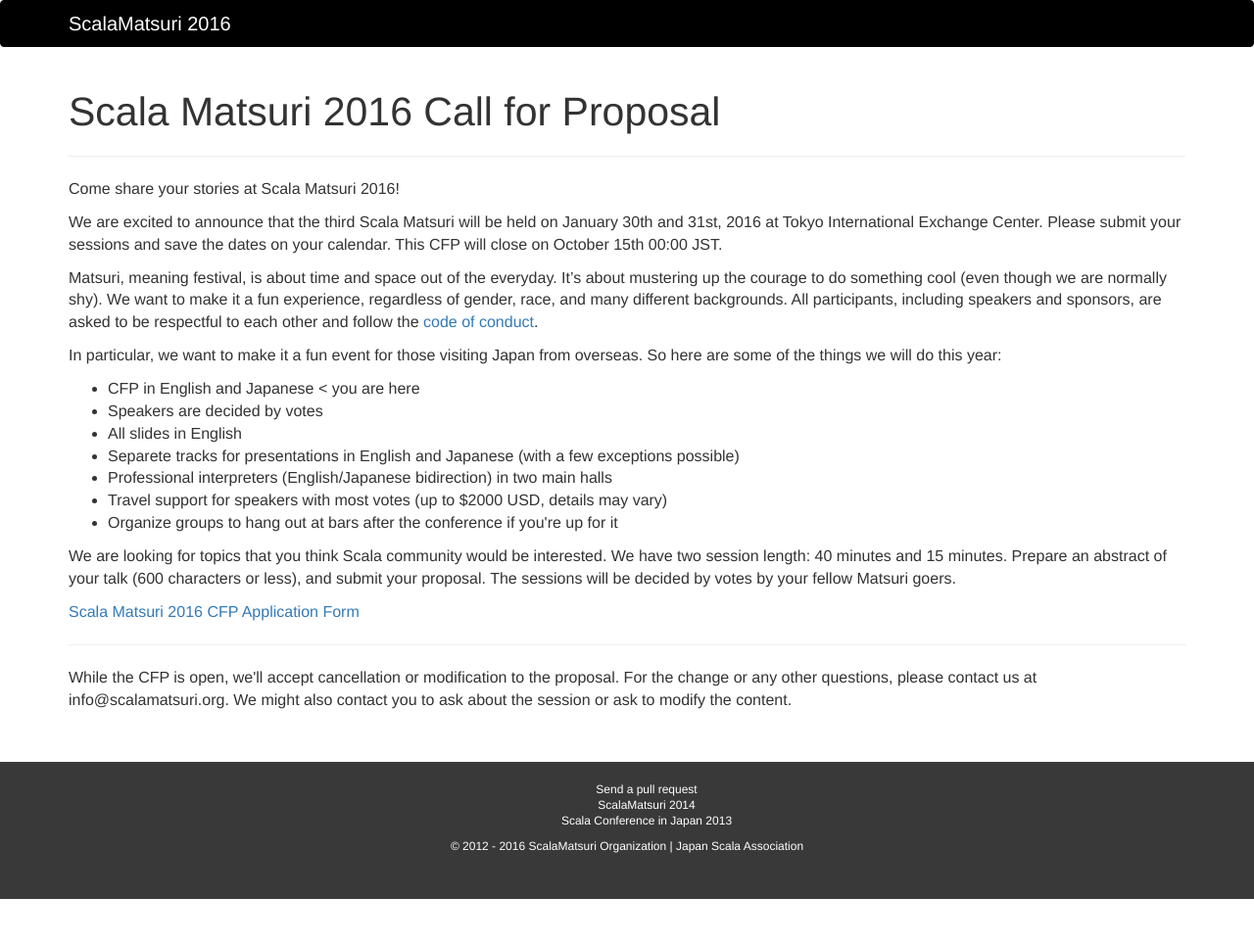
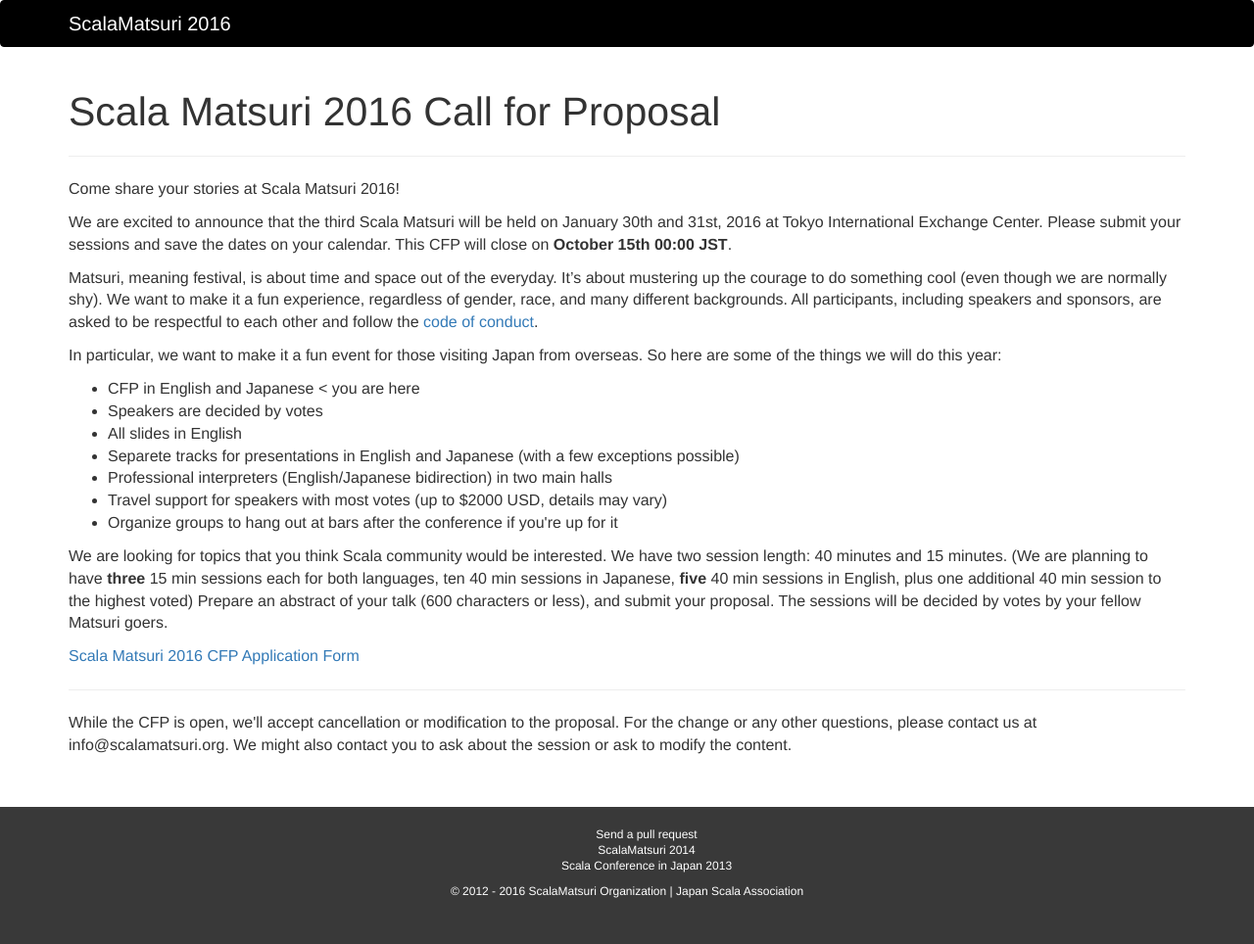
Before and after one commit to scalajp/2016.scalamatsuri.org, a Jekyll site: the page built from en/cfp/index.html, in a window 1280 px wide. Shown: the whole page at 98% size. Built offline with Jekyll 4.4.1, drawn with Linux system fonts in a browser that asks for light colours; nearby versions of some CDN libraries; comment, search, counter and statistics services are not loaded; before the commit the page ends 918 px from its top, so only the background shows below that.

Commit message:
Fixes scalajp/2015#219. セッションの内訳予定を書く

```diff
--- a/en/cfp/index.html
+++ b/en/cfp/index.html
@@ -12,7 +12,7 @@ Come share your stories at Scala Matsuri 2016!
 </p>
 
 <p>
-We are excited to announce that the third Scala Matsuri will be held on January 30th and 31st, 2016 at Tokyo International Exchange Center. Please submit your sessions and save the dates on your calendar. This CFP will close on October 15th 00:00 JST.
+We are excited to announce that the third Scala Matsuri will be held on January 30th and 31st, 2016 at Tokyo International Exchange Center. Please submit your sessions and save the dates on your calendar. This CFP will close on <b>October 15th 00:00 JST</b>.
 <p>
 Matsuri, meaning festival, is about time and space out of the everyday. It’s about mustering up the courage to do something cool (even though we are normally shy). We want to make it a fun experience, regardless of gender, race, and many different backgrounds. All participants, including speakers and sponsors, are asked to be respectful to each other and follow the <a href="http://scalamatsuri.org/en/code-of-conduct/">code of conduct</a>.
 </p>
@@ -31,7 +31,13 @@ In particular, we want to make it a fun event for those visiting Japan from over
   </ul>
 </p>
 <p>
-We are looking for topics that you think Scala community would be interested. We have two session length: 40 minutes and 15 minutes. Prepare an abstract of your talk (600 characters or less), and submit your proposal. The sessions will be decided by votes by your fellow Matsuri goers.
+We are looking for topics that you think Scala community would be interested. We have two session length: 40 minutes and 15 minutes.
+(We are planning to have
+<b>three</b> 15 min sessions each for both languages,
+ten 40 min sessions in Japanese,
+<b>five</b> 40 min sessions in English,
+plus one additional 40 min session to the highest voted)
+Prepare an abstract of your talk (600 characters or less), and submit your proposal. The sessions will be decided by votes by your fellow Matsuri goers.
 </p>
 <p>
 <a href="https://docs.google.com/forms/d/1KFXTl3BJHPWQwS6OpwISl6nhZ_qa-tGR-2TzU7GLZP8/viewform?usp=send_form">Scala Matsuri 2016 CFP Application Form</a></p>
```
Also changed, not shown: ja/cfp/index.html (+6 -2 lines).
